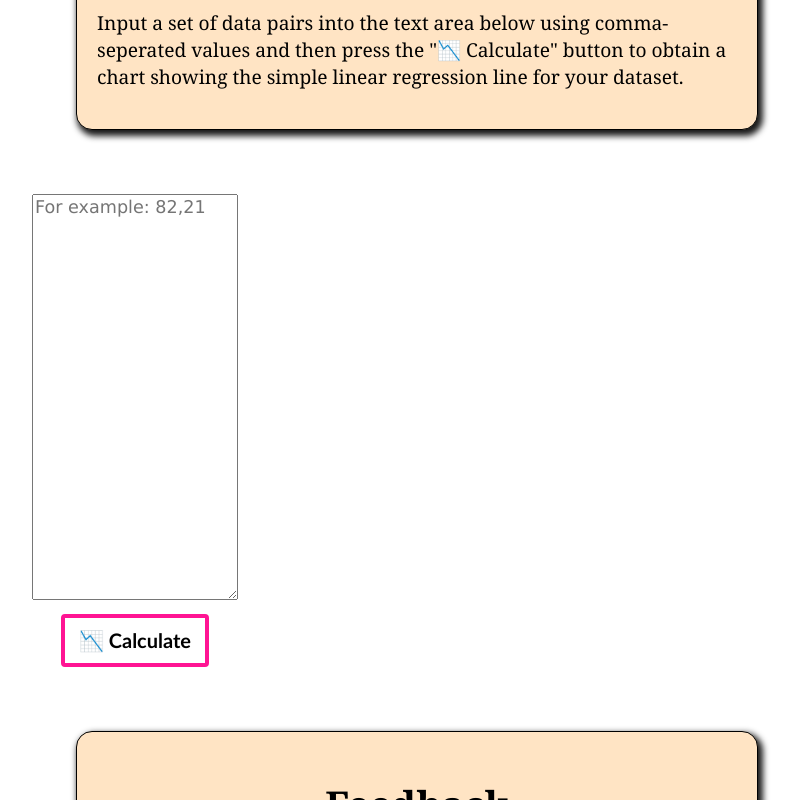
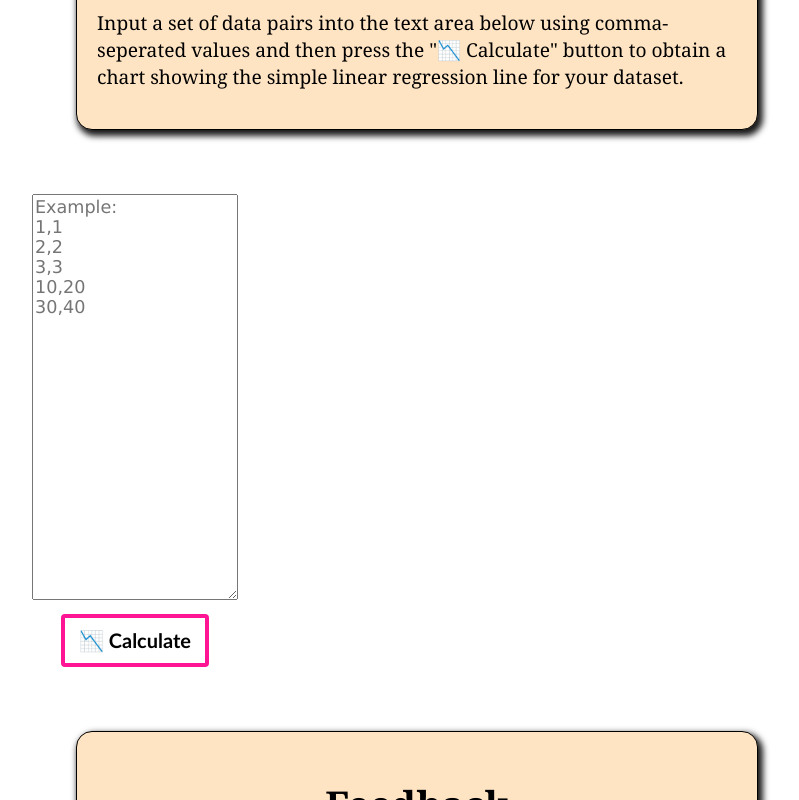
Before and after one commit to webDva/online-linear-regression-calculator, a plain HTML site: page index.html in a window 1280 px wide. Shown: the part 375-1175 px from the top of the page, without its empty margins (223-1022 px from the left). Drawn offline with nearby package versions, Linux system fonts and the light colour scheme.

Commit message:
created example placeholder

```diff
--- a/index.html
+++ b/index.html
@@ -55,7 +55,7 @@
     <div class="tool-content">
             <div class="flexbox-container textarea-container">
                 <div class="data-pairs-container">
-                    <textarea id="dataPairs" placeholder="For example: 82,21"></textarea>
+                    <textarea id="dataPairs"></textarea>
                 </div>
                 <button class="button-class" type="submit" onclick="callEverything()">📉 Calculate</button>
             </div>
@@ -78,6 +78,10 @@
 
     <script src="program.js"></script>
     <script src="https://d3js.org/d3.v5.js"></script>
+    <script>
+        const example = document.getElementById("dataPairs");
+        example.setAttribute("placeholder", "Example:\n1,1\n2,2\n3,3\n10,20\n30,40");
+    </script>
 
 </body>
 
```
